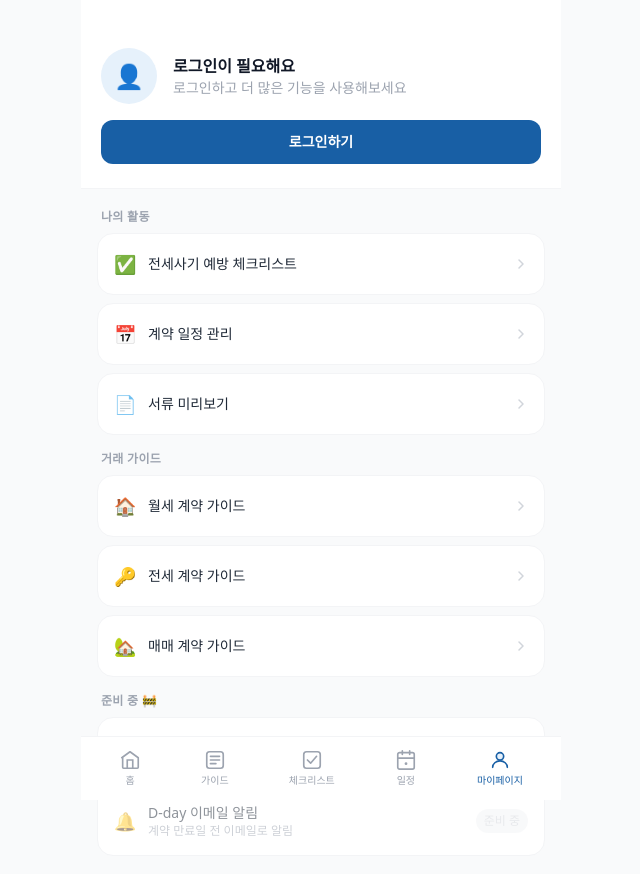
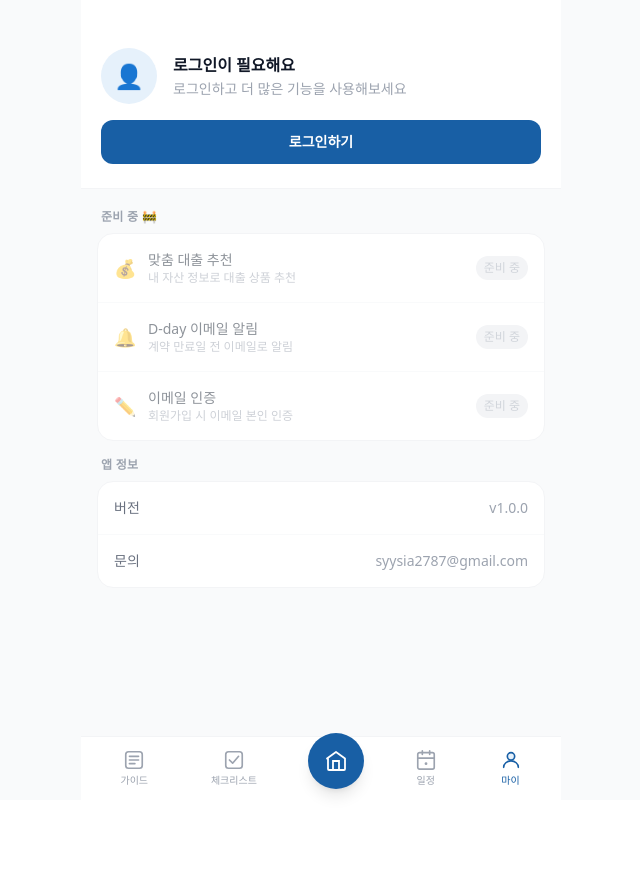
Before and after one commit to jipsa-app/jipsa-client, a React (Vite) app: page /mypage in a window 1280 px wide. Shown: the top 874 px of the page, without its empty margins (319-959 px from the left). After the commit the page ends 800 px from the top, so only its background shows below. Built offline with nearby package versions, Linux system fonts and the light colour scheme.

Commit message:
feat: 홈 화면 중복 제거, 마이페이지 닉네임 수정 추가, 탭 순서 개선 (홈 가운데)

```diff
--- a/src/components/BottomNav.jsx
+++ b/src/components/BottomNav.jsx
@@ -16,14 +16,6 @@
 
   const tabs = [
     {
-      key: 'home',
-      label: '홈',
-      icon: HomeIcon,
-      path: '/',
-      active: isActive('/'),
-      onClick: () => navigate('/'),
-    },
-    {
       key: 'guide',
       label: '가이드',
       icon: GuideIcon,
@@ -39,6 +31,14 @@
       onClick: () => navigate('/checklist'),
     },
     {
+      key: 'home',
+      label: '홈',
+      icon: HomeIcon,
+      path: '/',
+      active: isActive('/'),
+      onClick: () => navigate('/'),
+    },
+    {
       key: 'schedule',
       label: '일정',
       icon: CalendarIcon,
@@ -48,7 +48,7 @@
     },
     {
       key: 'mypage',
-      label: '마이페이지',
+      label: '마이',
       icon: UserIcon,
       path: '/mypage',
       active: isActive('/mypage'),
@@ -88,15 +88,21 @@
             <button
               key={tab.key}
               onClick={tab.onClick}
-              className="flex flex-col items-center gap-0.5 px-3 py-1 rounded-xl transition-all"
+              className={`flex flex-col items-center gap-0.5 transition-all ${
+                tab.key === 'home'
+                  ? '-mt-4 bg-[#185FA5] w-14 h-14 rounded-full shadow-lg items-center justify-center'
+                  : 'px-3 py-1 rounded-xl'
+              }`}
             >
-              <tab.icon active={tab.active} />
+              <tab.icon active={tab.active} home={tab.key === 'home'} />
+              {tab.key !== 'home' && (
                 <span
                   className="text-[10px] font-medium"
                   style={{ color: tab.active ? '#185FA5' : '#9ca3af' }}
                 >
                   {tab.label}
                 </span>
+              )}
             </button>
           ))}
         </div>
@@ -105,13 +111,13 @@
   )
 }
 
-function HomeIcon({ active }) {
+function HomeIcon({ home }) {
   return (
-    <svg width="22" height="22" viewBox="0 0 24 24" fill="none">
+    <svg width="24" height="24" viewBox="0 0 24 24" fill="none">
       <path d="M3 9.5L12 3L21 9.5V20a1 1 0 01-1 1H5a1 1 0 01-1-1V9.5z"
-        stroke={active ? '#185FA5' : '#9ca3af'} strokeWidth="1.8"
-        fill={active ? '#E6F1FB' : 'none'} strokeLinecap="round" strokeLinejoin="round"/>
-      <path d="M9 21V12h6v9" stroke={active ? '#185FA5' : '#9ca3af'} strokeWidth="1.8" strokeLinecap="round"/>
+        stroke="white" strokeWidth="1.8"
+        fill="none" strokeLinecap="round" strokeLinejoin="round"/>
+      <path d="M9 21V12h6v9" stroke="white" strokeWidth="1.8" strokeLinecap="round"/>
     </svg>
   )
 }
--- a/src/pages/Home.jsx
+++ b/src/pages/Home.jsx
@@ -191,50 +191,8 @@
         ))}
       </div>
 
-      {/* 하단 배너 */}
-      <div className="px-4 pb-8 pt-4 space-y-3 mt-4">
-        <button
-          onClick={() => navigate('/checklist')}
-          className="w-full flex items-center gap-3 bg-[#FCEBEB] border border-[#F5BABA] rounded-xl px-4 py-3.5 active:scale-[0.98] transition-transform"
-        >
-          <span className="text-xl">🛡️</span>
-          <div className="flex-1 text-left">
-            <p className="font-semibold text-[#791F1F] text-sm">전세사기 예방 체크리스트</p>
-            <p className="text-xs text-[#791F1F]/70 mt-0.5">계약 전 6가지 필수 확인 항목</p>
-          </div>
-          <svg width="16" height="16" viewBox="0 0 16 16" fill="none">
-            <path d="M6 3.5L10.5 8L6 12.5" stroke="#E24B4A" strokeWidth="2" strokeLinecap="round" strokeLinejoin="round"/>
-          </svg>
-        </button>
-
-        <button
-          onClick={() => navigate('/documents')}
-          className="w-full flex items-center gap-3 bg-gray-50 border border-gray-200 rounded-xl px-4 py-3.5 active:scale-[0.98] transition-transform"
-        >
-          <span className="text-xl">📄</span>
-          <div className="flex-1 text-left">
-            <p className="font-semibold text-gray-800 text-sm">서류 미리보기</p>
-            <p className="text-xs text-gray-400 mt-0.5">등기부등본·계약서·건축물대장 보는 법</p>
-          </div>
-          <svg width="16" height="16" viewBox="0 0 16 16" fill="none">
-            <path d="M6 3.5L10.5 8L6 12.5" stroke="#9ca3af" strokeWidth="2" strokeLinecap="round" strokeLinejoin="round"/>
-          </svg>
-        </button>
-
-        <button
-          onClick={() => navigate('/schedule')}
-          className="w-full flex items-center gap-3 bg-[#E6F1FB] border border-[#A8C8E8] rounded-xl px-4 py-3.5 active:scale-[0.98] transition-transform"
-        >
-          <span className="text-xl">📅</span>
-          <div className="flex-1 text-left">
-            <p className="font-semibold text-[#0C447C] text-sm">계약 일정 관리</p>
-            <p className="text-xs text-[#0C447C]/70 mt-0.5">잔금일·전입신고 D-day 자동 계산</p>
-          </div>
-          <svg width="16" height="16" viewBox="0 0 16 16" fill="none">
-            <path d="M6 3.5L10.5 8L6 12.5" stroke="#185FA5" strokeWidth="2" strokeLinecap="round" strokeLinejoin="round"/>
-          </svg>
-        </button>
-      </div>
+      {/* 하단 여백 */}
+      <div className="pb-6" />
       <BottomNav />
     </div>
   )
--- a/src/pages/MyPage.jsx
+++ b/src/pages/MyPage.jsx
@@ -1,9 +1,12 @@
+import { useState } from 'react'
 import { useNavigate } from 'react-router-dom'
 import BottomNav from '../components/BottomNav'
 
 export default function MyPage() {
   const navigate = useNavigate()
-  const nickname = localStorage.getItem('nickname')
+  const [nickname, setNickname] = useState(localStorage.getItem('nickname') || '')
+  const [editMode, setEditMode] = useState(false)
+  const [inputNick, setInputNick] = useState(nickname)
   const isLoggedIn = !!localStorage.getItem('token')
 
   function handleLogout() {
@@ -16,28 +19,67 @@
     navigate('/')
   }
 
+  function handleSaveNickname() {
+    if (!inputNick.trim()) return
+    localStorage.setItem('nickname', inputNick.trim())
+    setNickname(inputNick.trim())
+    setEditMode(false)
+  }
+
   return (
     <div className="mx-auto max-w-mobile min-h-screen bg-gray-50 pb-20">
-      {/* 헤더 */}
+
+      {/* 프로필 헤더 */}
       <div className="bg-white px-5 pt-12 pb-6 border-b border-gray-100">
         <div className="flex items-center gap-4">
-          <div className="w-14 h-14 rounded-full bg-[#E6F1FB] flex items-center justify-center text-2xl">
+          <div className="w-14 h-14 rounded-full bg-[#E6F1FB] flex items-center justify-center text-2xl flex-shrink-0">
             👤
           </div>
-          <div>
           {isLoggedIn ? (
-              <>
+            <div className="flex-1">
+              {editMode ? (
+                <div className="flex items-center gap-2">
+                  <input
+                    value={inputNick}
+                    onChange={e => setInputNick(e.target.value)}
+                    className="flex-1 border border-[#185FA5] rounded-lg px-3 py-1.5 text-sm outline-none"
+                    maxLength={12}
+                    autoFocus
+                  />
+                  <button
+                    onClick={handleSaveNickname}
+                    className="text-xs font-semibold text-white bg-[#185FA5] px-3 py-1.5 rounded-lg"
+                  >
+                    저장
+                  </button>
+                  <button
+                    onClick={() => { setEditMode(false); setInputNick(nickname) }}
+                    className="text-xs text-gray-400"
+                  >
+                    취소
+                  </button>
+                </div>
+              ) : (
+                <div className="flex items-center gap-2">
                   <p className="font-bold text-gray-900 text-lg">{nickname}님</p>
-                <p className="text-sm text-gray-400">집사 회원</p>
-              </>
+                  <button
+                    onClick={() => setEditMode(true)}
+                    className="text-xs text-gray-400 border border-gray-200 rounded-md px-2 py-0.5"
+                  >
+                    수정
+                  </button>
+                </div>
+              )}
+              <p className="text-sm text-gray-400 mt-0.5">집사 회원</p>
+            </div>
           ) : (
-              <>
+            <div className="flex-1">
               <p className="font-bold text-gray-900">로그인이 필요해요</p>
-                <p className="text-sm text-gray-400">로그인하고 더 많은 기능을 사용해보세요</p>
-              </>
+              <p className="text-sm text-gray-400 mt-0.5">로그인하고 더 많은 기능을 사용해보세요</p>
+            </div>
           )}
         </div>
-        </div>
+
         {!isLoggedIn && (
           <button
             onClick={() => navigate('/login')}
@@ -49,59 +91,40 @@
       </div>
 
       <div className="px-4 py-5 space-y-4">
-        {/* 나의 활동 */}
-        <Section title="나의 활동">
-          <MenuItem icon="✅" label="전세사기 예방 체크리스트" onClick={() => navigate('/checklist')} />
-          <MenuItem icon="📅" label="계약 일정 관리" onClick={() => navigate('/schedule')} />
-          <MenuItem icon="📄" label="서류 미리보기" onClick={() => navigate('/documents')} />
-        </Section>
-
-        {/* 가이드 */}
-        <Section title="거래 가이드">
-          <MenuItem icon="🏠" label="월세 계약 가이드" onClick={() => navigate('/monthly')} />
-          <MenuItem icon="🔑" label="전세 계약 가이드" onClick={() => navigate('/jeonse')} />
-          <MenuItem icon="🏡" label="매매 계약 가이드" onClick={() => navigate('/sale')} />
-        </Section>
 
         {/* 준비 중인 기능 */}
-        <Section title="준비 중 🚧">
-          <div className="bg-white rounded-2xl border border-gray-100 overflow-hidden">
-            <div className="px-4 py-4 flex items-center justify-between opacity-50">
-              <div className="flex items-center gap-3">
-                <span className="text-lg">💰</span>
-                <div>
-                  <p className="text-sm font-medium text-gray-800">맞춤 대출 추천</p>
-                  <p className="text-xs text-gray-400">내 자산 정보 입력하면 대출 상품 추천</p>
+        <div className="space-y-2">
+          <p className="text-xs font-semibold text-gray-400 px-1 uppercase tracking-wide">준비 중 🚧</p>
+          <div className="bg-white rounded-2xl border border-gray-100 divide-y divide-gray-50">
+            <ComingSoon icon="💰" label="맞춤 대출 추천" desc="내 자산 정보로 대출 상품 추천" />
+            <ComingSoon icon="🔔" label="D-day 이메일 알림" desc="계약 만료일 전 이메일로 알림" />
+            <ComingSoon icon="✏️" label="이메일 인증" desc="회원가입 시 이메일 본인 인증" />
           </div>
         </div>
-              <span className="text-xs text-gray-300 bg-gray-100 px-2 py-1 rounded-full">준비 중</span>
-            </div>
-            <div className="px-4 py-4 flex items-center justify-between opacity-50 border-t border-gray-50">
-              <div className="flex items-center gap-3">
-                <span className="text-lg">🔔</span>
-                <div>
-                  <p className="text-sm font-medium text-gray-800">D-day 이메일 알림</p>
-                  <p className="text-xs text-gray-400">계약 만료일 전 이메일로 알림</p>
+
+        {/* 앱 정보 */}
+        <div className="space-y-2">
+          <p className="text-xs font-semibold text-gray-400 px-1 uppercase tracking-wide">앱 정보</p>
+          <div className="bg-white rounded-2xl border border-gray-100 divide-y divide-gray-50">
+            <InfoRow label="버전" value="v1.0.0" />
+            <InfoRow label="문의" value="syysia2787@gmail.com" />
           </div>
         </div>
-              <span className="text-xs text-gray-300 bg-gray-100 px-2 py-1 rounded-full">준비 중</span>
-            </div>
-          </div>
-        </Section>
 
         {/* 계정 */}
         {isLoggedIn && (
-          <Section title="계정">
-            <div className="bg-white rounded-2xl border border-gray-100 overflow-hidden">
+          <div className="space-y-2">
+            <p className="text-xs font-semibold text-gray-400 px-1 uppercase tracking-wide">계정</p>
+            <div className="bg-white rounded-2xl border border-gray-100">
               <button
                 onClick={handleLogout}
-                className="w-full px-4 py-4 flex items-center gap-3 hover:bg-gray-50 transition-colors"
+                className="w-full px-4 py-4 flex items-center gap-3 hover:bg-gray-50 transition-colors rounded-2xl"
               >
                 <span className="text-lg">🚪</span>
                 <span className="text-sm font-medium text-red-400">로그아웃</span>
               </button>
             </div>
-          </Section>
+          </div>
         )}
       </div>
 
@@ -110,30 +133,26 @@
   )
 }
 
-function Section({ title, children }) {
+function ComingSoon({ icon, label, desc }) {
   return (
-    <div className="space-y-2">
-      <p className="text-xs font-semibold text-gray-400 px-1 uppercase tracking-wide">{title}</p>
-      {children}
+    <div className="px-4 py-4 flex items-center justify-between">
+      <div className="flex items-center gap-3 opacity-50">
+        <span className="text-lg">{icon}</span>
+        <div>
+          <p className="text-sm font-medium text-gray-800">{label}</p>
+          <p className="text-xs text-gray-400">{desc}</p>
+        </div>
+      </div>
+      <span className="text-xs text-gray-300 bg-gray-100 px-2 py-1 rounded-full flex-shrink-0">준비 중</span>
     </div>
   )
 }
 
-function MenuItem({ icon, label, onClick }) {
+function InfoRow({ label, value }) {
   return (
-    <div className="bg-white rounded-2xl border border-gray-100 overflow-hidden">
-      <button
-        onClick={onClick}
-        className="w-full px-4 py-4 flex items-center justify-between hover:bg-gray-50 transition-colors"
-      >
-        <div className="flex items-center gap-3">
-          <span className="text-lg">{icon}</span>
-          <span className="text-sm font-medium text-gray-800">{label}</span>
-        </div>
-        <svg width="14" height="14" viewBox="0 0 14 14" fill="none">
-          <path d="M5 3l4 4-4 4" stroke="#d1d5db" strokeWidth="1.5" strokeLinecap="round" strokeLinejoin="round"/>
-        </svg>
-      </button>
+    <div className="px-4 py-4 flex items-center justify-between">
+      <span className="text-sm text-gray-500">{label}</span>
+      <span className="text-sm text-gray-400">{value}</span>
     </div>
   )
 }
```
Lines whose indentation alone changed are shown as unchanged.
